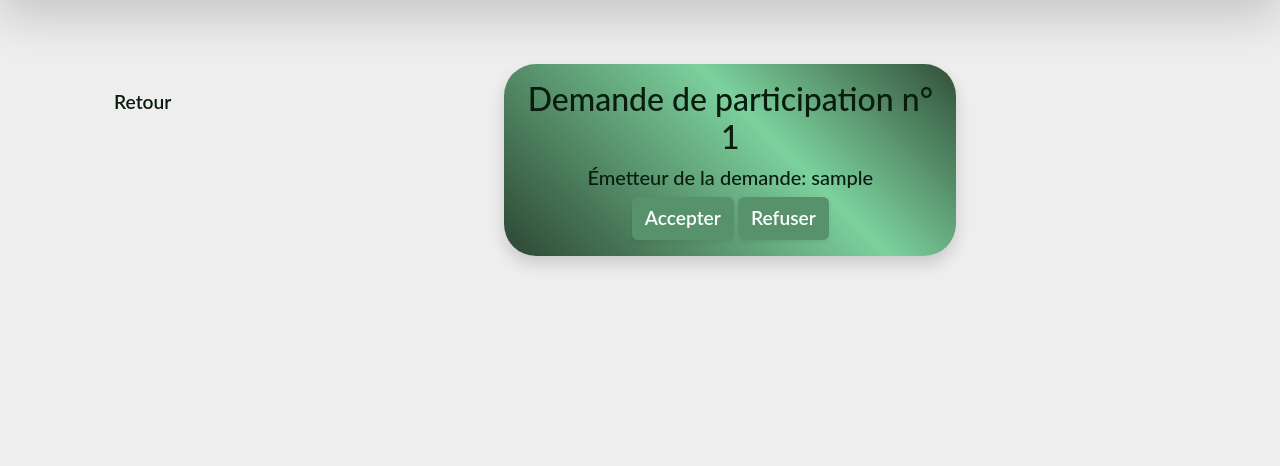
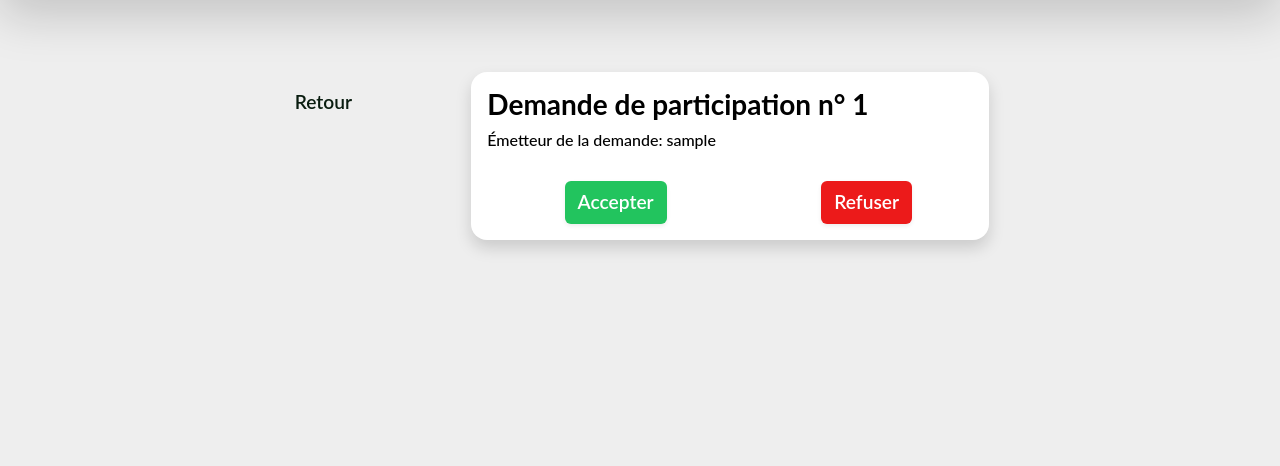
Before and after one commit to NNNACHID/Old_OPT_Project, a Django app: page /campaigns/campaigns_requests_list in a window 1280 px wide. Shown: the part 72-538 px from the top of the page. Run offline with Django 5.2, Linux system fonts and the light colour scheme; a user stored in the database is signed in; tables that the repository leaves empty hold one stand-in row (values such as "Sample post"); some libraries are stand-ins or nearby versions.

Commit message:
Front update

```diff
--- a/campaigns/templates/campaigns_requests_list.html
+++ b/campaigns/templates/campaigns_requests_list.html
@@ -12,18 +12,21 @@
                 </li>
             </ul>
         </div>
-        <div class="col-md-10">
+        <div class="col-md-6">
             {% for request in requests %}
-            <a href="{% url 'campaigns:campaign_page' campaign_pk=request.campaign.pk campaign_user_pk=campaign_page_user.pk %}" class="text-decoration-none">
-                <div class="row justify-content-center">
-                    <div class="col-md-6 mb-3 rounded-5 shadow text-center campaign-card-body p-3 text-decoration-none">
-                        <h2 class="text-decoration-none">Demande de participation n° {{ request.id }}</h2>
-                        <h5 class="text-decoration-none">Émetteur de la demande:  {{ request.collaborator }}</h5>
-                        <a href="{% url 'campaigns:accept_campaign_collaborator_request' request.id %}" class="btn request-campaign-button shadow-sm mr-2">Accepter</a>
-                        <a href="{% url 'campaigns:refuse_campaign_collaborator_request' request.id %}" class="btn request-campaign-button shadow-sm ml-2">Refuser</a>
-                    </div>
+            <div class="card my-2 rounded-4 mb-4 request-card shadow">
+                <div class="card-body rounded-top-4 ">
+                    <h3 class="text-decoration-none fw-bold">Demande de participation n° {{ request.id }}</h3>
+                    <h6 class="text-decoration-none">Émetteur de la demande: {{ request.collaborator }}</h6>
+                    <!-- <a href="{% url 'campaigns:campaign_page' campaign_pk=request.campaign.pk campaign_user_pk=campaign_page_user.pk %}">Détail</a> -->
                 </div>
-            </a>
+                <div class="rounded-bottom-4 pt-2 pb-3 ps-3 d-flex justify-content-around ">
+                    <a href="{% url 'campaigns:accept_campaign_collaborator_request' request.id %}"
+                        class="btn accept-request-button shadow-sm mr-2">Accepter</a>
+                    <a href="{% url 'campaigns:refuse_campaign_collaborator_request' request.id %}"
+                        class="btn decline-request-button shadow-sm ml-2">Refuser</a>
+                </div>
+            </div>
             {% empty %}
             <p>Aucune demandes pour le moment</p>
             {% endfor %}
--- a/campaigns/views.py
+++ b/campaigns/views.py
@@ -181,6 +181,12 @@ def campaign_partner_requests(request):
     print(partner_requests)
     return render(request, "partner_requests_list.html", context)
 
+
+
+
+
+
+
 @login_required(login_url="users:login")
 def campaign_collaborator_requests(request):
     user = request.user
--- a/static/style.css
+++ b/static/style.css
@@ -555,6 +609,36 @@ textarea:focus {
   background-color: #ffffff;
 }
 
+.request-card{
+  color: #000000;
+  background-color: #ffffff;
+}
+
+.accept-request-button {
+  color:#ffffff !important;
+  background-color: #22c45e;
+  transition: 0.5s ease-in-out;
+}
+
+.accept-request-button:hover {
+  color:#22c45e !important;
+  background-color: #ffffff;
+  transition: 0.5s ease-in-out;
+}
+
+.decline-request-button {
+  color:#ffffff !important;
+  background-color: #ec1a1a;
+  transition: 0.5s ease-in-out;
+}
+
+.decline-request-button:hover {
+  color:#ec1a1a !important;
+  background-color: #ffffff;
+  transition: 0.5s ease-in-out;
+}
+
+
 /*******************PARTIALS*******************/
 
 .terms-box {
--- a/templates/base.html
+++ b/templates/base.html
@@ -11,10 +11,12 @@
     <script src="https://code.jquery.com/jquery-3.7.1.min.js"
         integrity="sha256-/JqT3SQfawRcv/BIHPThkBvs0OEvtFFmqPF/lYI/Cxo=" crossorigin="anonymous"></script>
     <link href="https://cdn.jsdelivr.net/npm/select2@4.1.0-rc.0/dist/css/select2.min.css" rel="stylesheet" />
+    <link rel="icon" href="{% static './images/title_logo_opt.png' %}" type="image/x-icon" />
     <script src="https://cdn.jsdelivr.net/npm/select2@4.1.0-rc.0/dist/js/select2.min.js"></script>
     <script src="https://unpkg.com/htmx.org@1.9.11"
         integrity="sha384-0gxUXCCR8yv9FM2b+U3FDbsKthCI66oH5IA9fHppQq9DDMHuMauqq1ZHBpJxQ0J0"
         crossorigin="anonymous"></script>
+    <title>OPT.</title>
     {% block head %}
     {% endblock %}
 
@@ -69,13 +71,19 @@
                             class="rounded-circle me-auto my-1">
                     </span>
                 </button>
-                <div class="dropdown-menu dropdown-menu-end p-3">
+                <div class="dropdown-menu dropdown-menu-end p-2">
                     <ul class="list-unstyled">
-                        <li class="nav-item"><a class="text-decoration-none text-uppercase" href="{% url 'users:profile' user.pk %}">{{user.username}}</a></li>
+                        <li class="nav-item"><a class="text-decoration-none text-uppercase fw-bolder" href="{% url 'users:profile' user.pk %}">{{user.username}}</a></li>
+                        <li>
+                            <hr class="dropdown-divider">
+                        </li>
                         <li class-="nav-item"><a class="text-decoration-none"
                                 href="{% url 'users:account' %}">Paramètres</a>
                         </li>
                         <li class-="nav-item"><a class="text-decoration-none" href="{% url 'campaigns:campaigns_list' user.pk%}">Campagnes</a>
+                        </li>
+                        <li>
+                            <hr class="dropdown-divider">
                         </li>
                         <li class-="nav-item"><a class="text-decoration-none"
                                 href="{% url 'users:logout' %}">Déconnexion</a></li>
--- a/users/views.py
+++ b/users/views.py
@@ -144,14 +144,14 @@ def get_profile_list_by_type(request):
         context = {
             "profiles": CustomUserProfile.objects.filter(user__user_type="creator")
         }
-        return render(request, "creators_list.html", context)
+        return render(request, "users_list.html", context)
     elif url_name == "advertisers":
         context = {
             "profiles": CustomUserProfile.objects.filter(user__user_type="advertiser")
         }
-        return render(request, "advertisers_list.html", context)
+        return render(request, "users_list.html", context)
     else:
         context = {
             "profiles": CustomUserProfile.objects.filter(user__user_type="association")
         }
-        return render(request, "associations_list.html", context)
+        return render(request, "users_list.html", context)
```
Also changed, not shown: other parts of static/style.css (+59 -5 lines), campaigns/templates/partner_requests_list.html (+14 -10 lines), users/templates/account.html (+7 -6 lines), users/templates/advertisers_list.html (deleted, +0 -30 lines), users/templates/associations_list.html (deleted, +0 -30 lines), users/templates/profile.html (+12 -9 lines), users/templates/users_list.html (renamed from users/templates/creators_list.html, +12 -6 lines), static/banners/retrosupply-jLwVAUtLOAQ-unsplash_onUgG5D.jpg (added), static/images/title_logo_opt.png (added), static/profile_pictures/408994543_17985923090592698_8949377380464142281_n.jpg (added), static/profile_pictures/img409.jpg (added).
